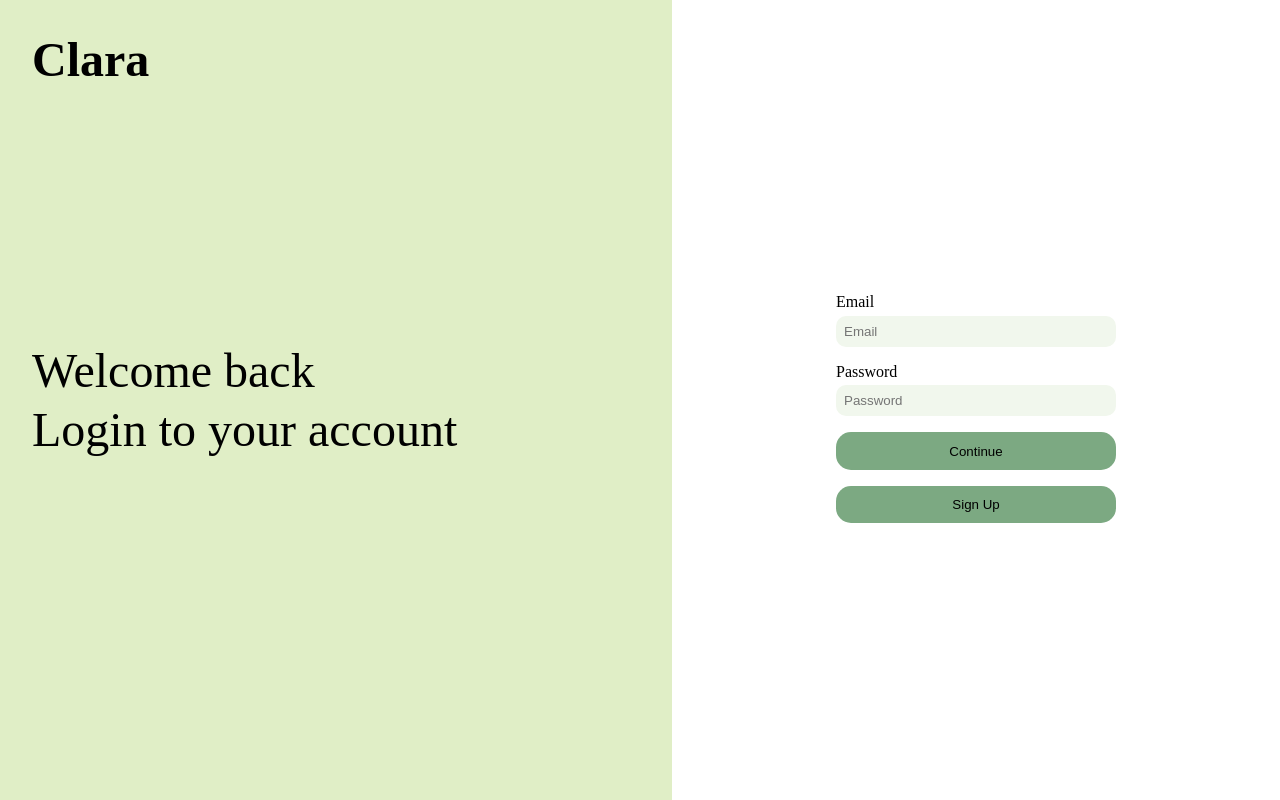
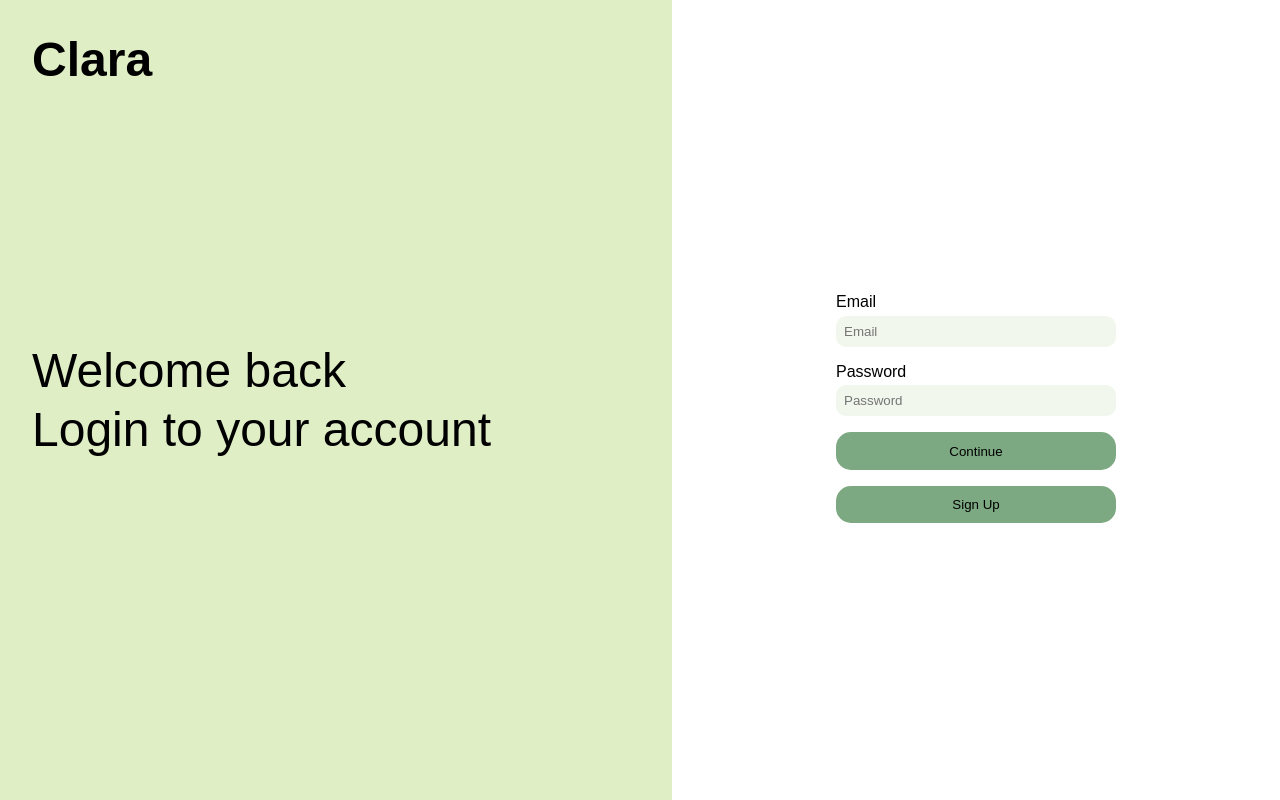
Before and after one commit to michelleegao/CS-4640-Clara, a PHP site: page /login.html in a window 1280 px wide. Run offline with PHP 8.4, Linux system fonts and the light colour scheme.

Commit message:
changed login font

```diff
--- a/styles/login_style.css
+++ b/styles/login_style.css
@@ -3,6 +3,7 @@ body, html {
     margin: 0;
     padding: 0;
     height: 100%;
+    font-family: Arial, sans-serif;
 }
 
 .container {
```
